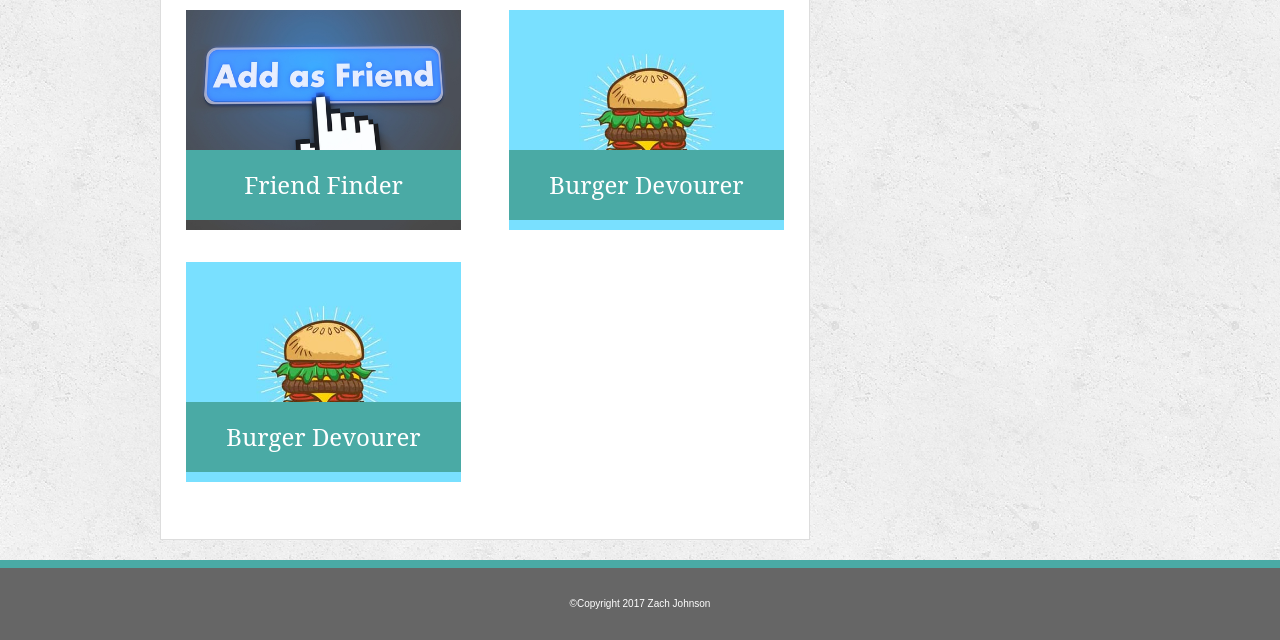
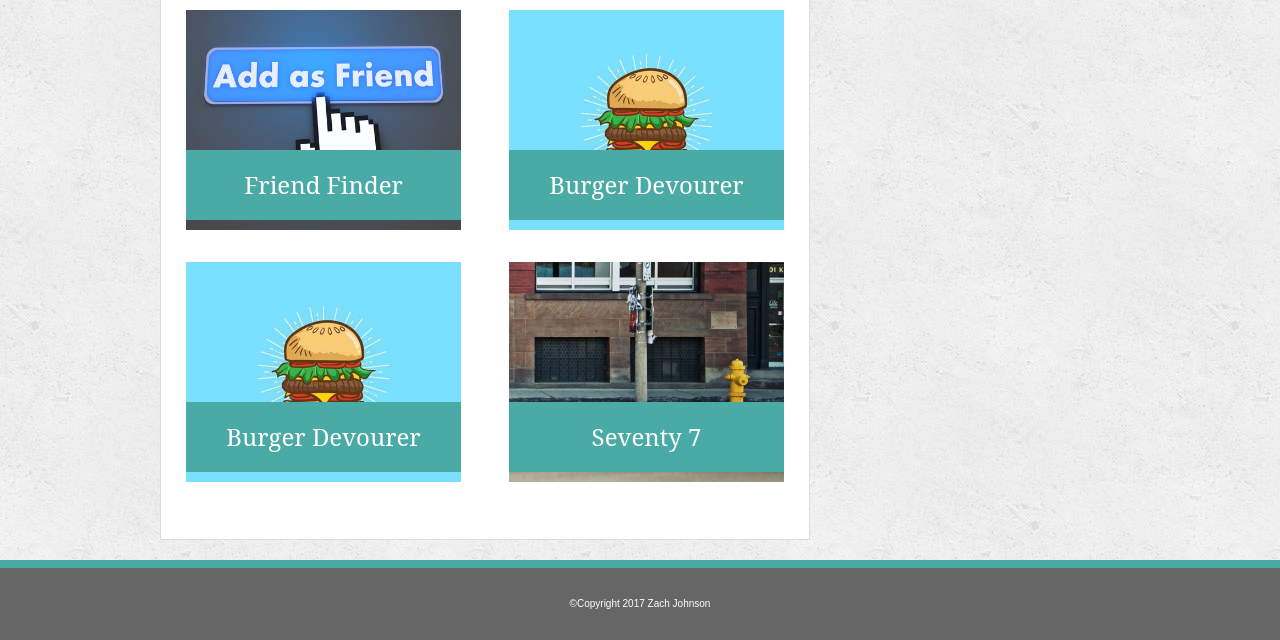
Before and after one commit to zachtjohnson01/Responsive-Portfolio, a plain HTML site: page portfolio.html in a window 1280 px wide. Shown: the part 1232-1872 px from the top of the page. Drawn offline with Linux system fonts and the light colour scheme.

Commit message:
Added Seventy 7 to portfolio page

```diff
--- a/portfolio.html
+++ b/portfolio.html
@@ -118,6 +118,13 @@
 						</a>
 					</div>
 
+					<div class="project-holder-right">
+						<a href="https://seventy7.herokuapp.com/">
+							<img src="assets/images/seventy7.jpg" class="portfolio-pics float-right" alt="seventy 7">
+							<div class="project-name">Seventy 7</div>
+						</a>
+					</div>
+
 				</div>
 
 				<div id="section-right">
```
Also changed, not shown: assets/images/seventy7.jpg (added).
